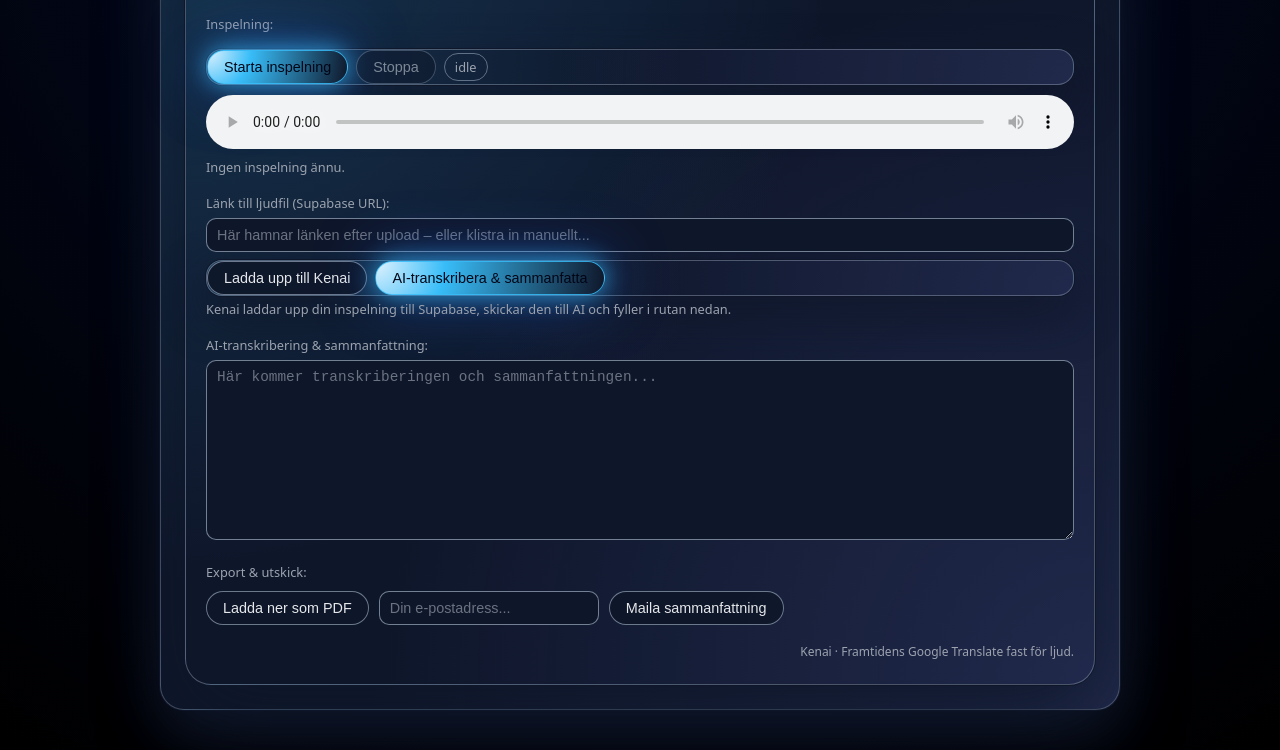
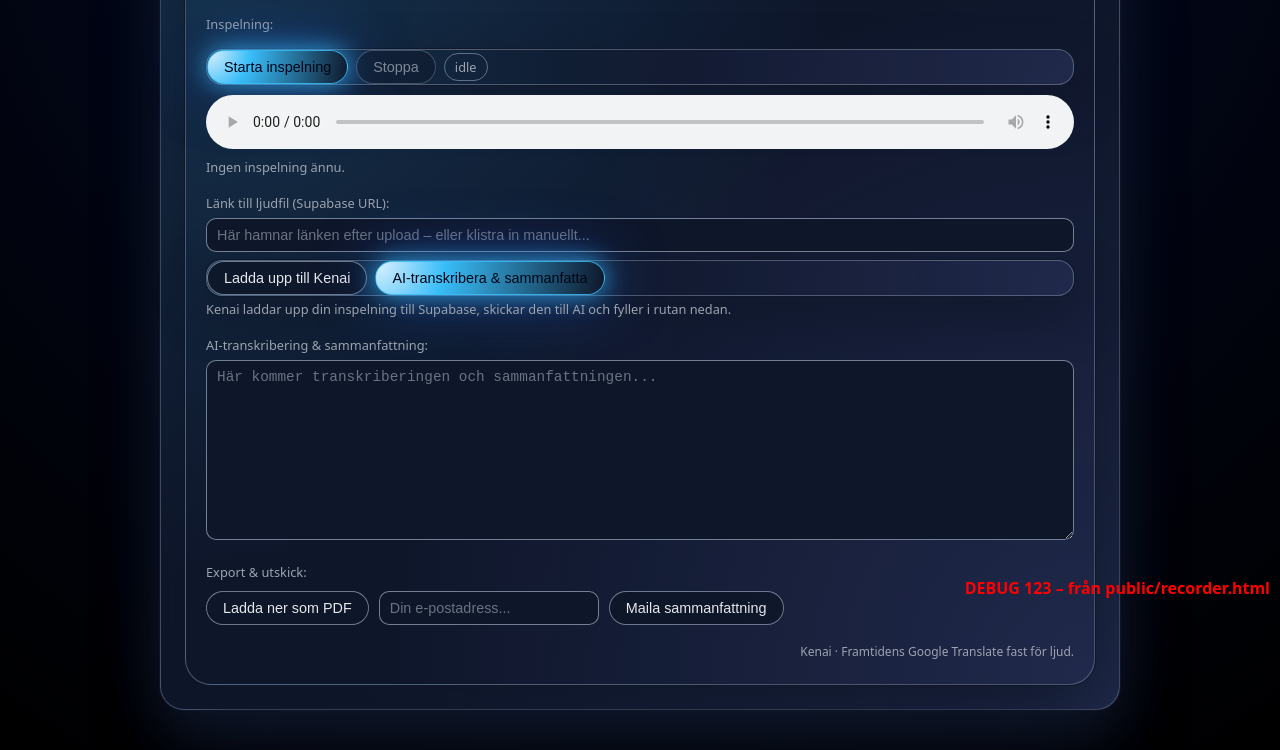
Before and after one commit to kennone89-a11y/snipp_ai, a website: page public/recorder.html in a window 1280 px wide. Shown: the part 191-941 px from the top of the page. Drawn offline with nearby package versions, Linux system fonts and the light colour scheme.

Commit message:
Update recorder.html

```diff
--- a/public/recorder.html
+++ b/public/recorder.html
@@ -919,5 +919,9 @@ body {
     btnPdf.addEventListener("click", exportPdf);
     btnEmail.addEventListener("click", sendEmail);
   </script>
+  <div style="position:fixed;bottom:10px;right:10px;color:red;z-index:9999;font-weight:bold;">
+    DEBUG 123 – från public/recorder.html
+</div>
+
 </body>
 </html>
```
